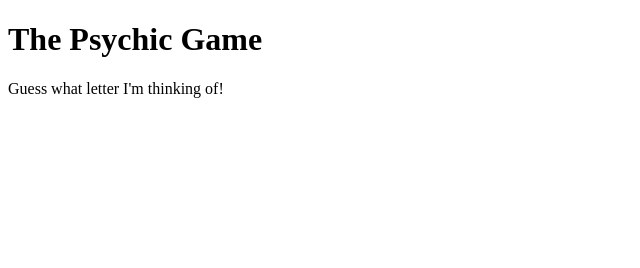
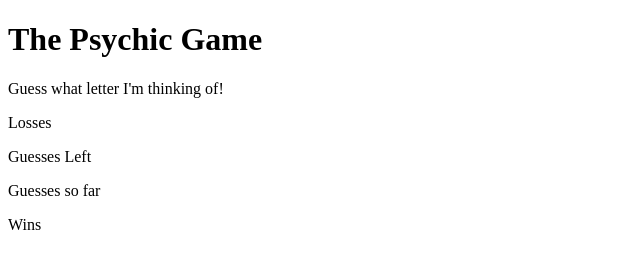
Before and after one commit to hhegarty/Word-Guess, a plain HTML site: page index.html in a window 1280 px wide. Shown: the whole page, without its empty margins (0-640 px from the left). Drawn offline with Linux system fonts and the light colour scheme; files whose address does not match are found by name.

Commit message:
updating paragraphs

```diff
--- a/index.html
+++ b/index.html
@@ -20,6 +20,10 @@
  <div id="Psychic">
      <h1>The Psychic Game</h1>
      <p>Guess what letter I'm thinking of!</p>
+     <p>Losses</p>
+     <p>Guesses Left</p>
+     <p>Guesses so far</p>
+     <p>Wins</p>
  </div>
 
 <!-- Wins: (# of times the user has guessed the letter correctyl)
```
